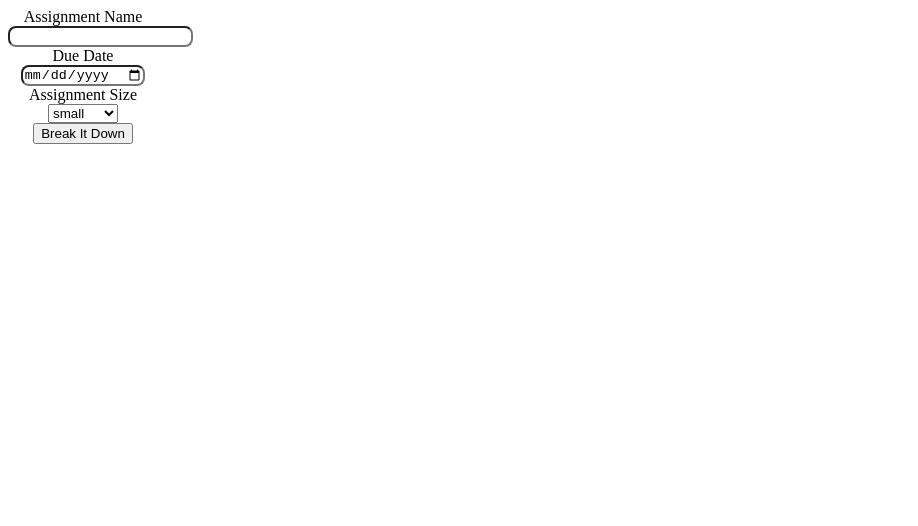
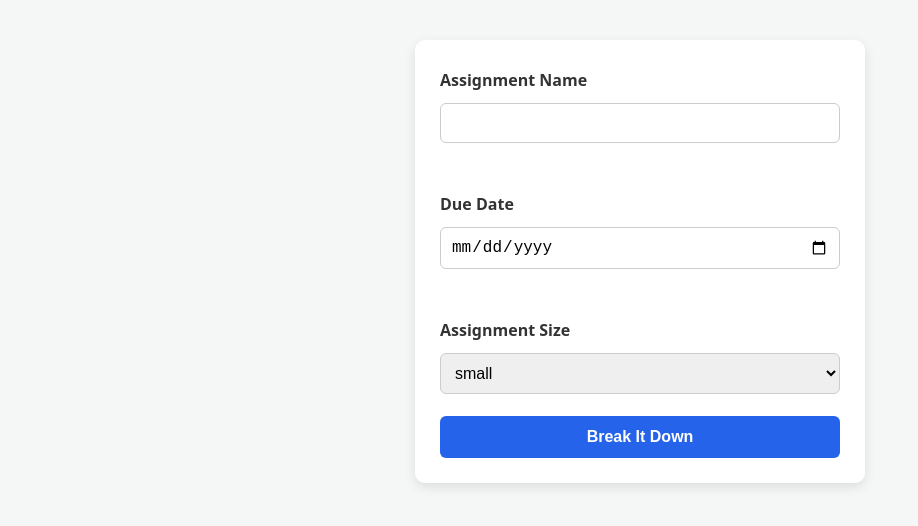
Before and after one commit to Rocket-Da-Pro/assignment-breaker, a plain HTML site: page index.html in a window 1280 px wide. Shown: the whole page, without its empty margins (0-918 px from the left). Drawn offline with Linux system fonts and the light colour scheme.

Commit message:
Added basic CSS

```diff
--- a/style.css
+++ b/style.css
@@ -1,9 +1,50 @@
-form  {
-  align-self: center;
-  width: 150px;
-  display: flex-wrap;
-  text-align: center;
-  input {
-    border-radius: 8px;
-  }
+body {
+  font-family: system-ui, -apple-system, sans-serif;
+  background-color: #f4f7f6;
+  display: flex;
+  flex-direction: column;
+  align-items: center;
+  padding: 40px 20px;
+  margin: 0;
 }
+
+form {
+  background-color: #ffffff;
+  padding: 25px;
+  border-radius: 10px;
+  box-shadow: 0 4px 12px rgba(0, 0, 0, 0.1);
+  width: 100%;
+  max-width: 400px;
+  display: flex;
+  flex-direction: column;
+  gap: 12px;
+}
+
+label {
+  font-weight: 600;
+  color: #333333;
+  margin-top: 4px;
+}
+
+input, select {
+  padding: 10px;
+  border: 1px solid #cccccc;
+  border-radius: 6px;
+  font-size: 16px;
+}
+
+button {
+  margin-top: 10px;
+  padding: 12px;
+  background-color: #2563eb;
+  color: white;
+  border: none;
+  border-radius: 6px;
+  font-size: 16px;
+  font-weight: bold;
+  cursor: pointer;
+}
+
+button:hover {
+  background-color: #1d4ed8;
+}
```
